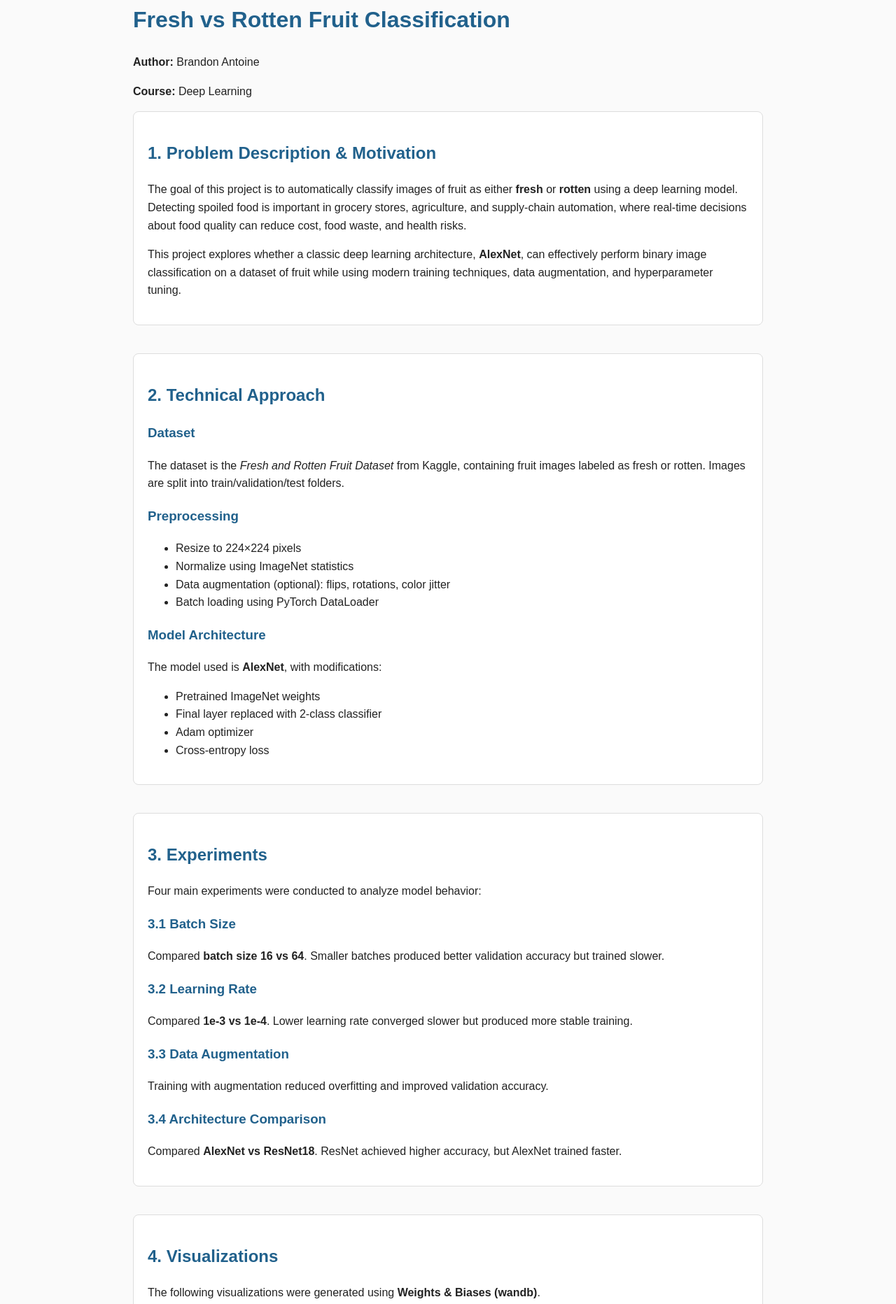
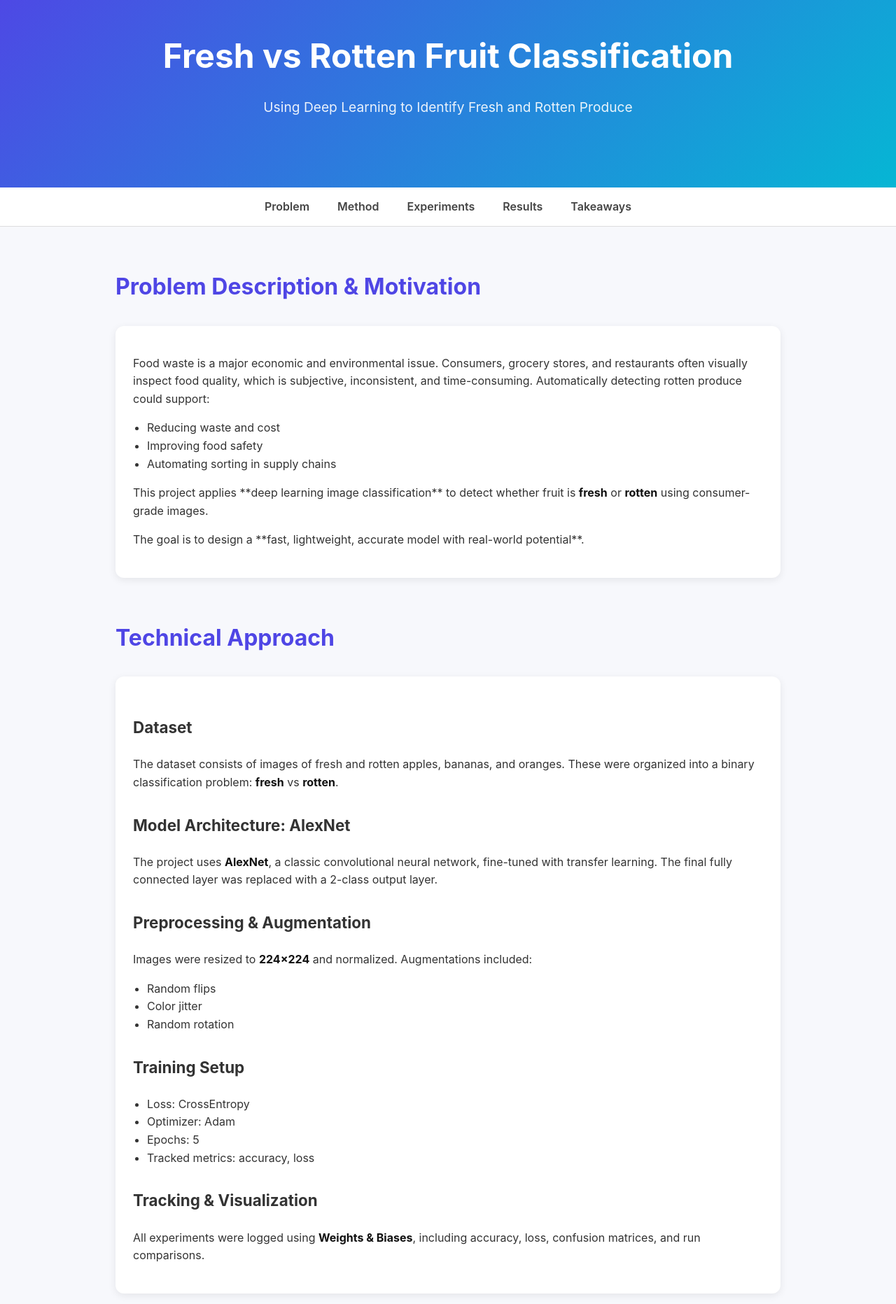
Before and after one commit to bantoine202/Fresh-Vs-Rotten-Fruit-Classification, a plain HTML site: page index.html in a window 1280 px wide. Shown: the part 38-1902 px from the top of the page at 70% size. Drawn offline with Linux system fonts and the light colour scheme.

Commit message:
Refactor HTML and CSS for layout improvements
Updated styles and structure for improved layout and readability. Enhanced header, navigation, and section styles, and added media queries for responsiveness.

```diff
--- a/index.html
+++ b/index.html
@@ -7,223 +7,278 @@
 
 <style>
     body {
-        font-family: Arial, Helvetica, sans-serif;
-        max-width: 900px;
-        margin: auto;
-        padding: 20px;
+        margin: 0;
+        font-family: "Inter", Arial, sans-serif;
+        background: #f7f8fc;
+        color: #333;
         line-height: 1.6;
-        background: #fafafa;
-        color: #222;
     }
-    h1, h2, h3 {
-        color: #21618C;
+
+    header {
+        background: linear-gradient(135deg, #4f46e5, #06b6d4);
+        color: white;
+        text-align: center;
+        padding: 80px 20px;
     }
+
+    header h1 {
+        font-size: 3rem;
+        margin: 0 0 10px;
+        font-weight: 700;
+    }
+
+    header p {
+        font-size: 1.2rem;
+        opacity: 0.9;
+    }
+
+    nav {
+        background: white;
+        display: flex;
+        justify-content: center;
+        border-bottom: 1px solid #ddd;
+    }
+
+    nav a {
+        padding: 15px 20px;
+        text-decoration: none;
+        color: #444;
+        font-weight: 600;
+    }
+    nav a:hover {
+        color: #4f46e5;
+    }
+
+    section {
+        max-width: 950px;
+        margin: 60px auto;
+        padding: 0 20px;
+    }
+
+    h2 {
+        font-size: 2rem;
+        color: #4f46e5;
+        margin-bottom: 10px;
+    }
+
+    h3 {
+        color: #333;
+        font-size: 1.4rem;
+        margin-top: 30px;
+    }
+
     img {
         max-width: 100%;
-        border-radius: 8px;
-        margin-bottom: 15px;
-        border: 1px solid #ccc;
+        border-radius: 10px;
+        margin: 20px 0;
+        box-shadow: 0 3px 10px rgba(0,0,0,0.1);
     }
-    .section {
-        margin-bottom: 40px;
-        background: white;
-        padding: 20px;
-        border-radius: 8px;
-        border: 1px solid #ddd;
-    }
-    .gallery {
-        display: grid;
-        gap: 20px;
-        grid-template-columns: 1fr 1fr;
-    }
+
     footer {
         text-align: center;
-        margin-top: 40px;
-        font-size: 14px;
+        padding: 30px;
+        background: #fff;
+        margin-top: 80px;
+        border-top: 1px solid #ddd;
         color: #666;
     }
+
+    .card {
+        background: white;
+        padding: 25px;
+        margin: 30px 0;
+        border-radius: 12px;
+        box-shadow: 0 3px 12px rgba(0,0,0,0.08);
+    }
+
+    ul {
+        padding-left: 20px;
+    }
+
+    strong {
+        color: #111;
+    }
+
+    @media(max-width: 650px){
+        header h1 {
+            font-size: 2.2rem;
+        }
+    }
 </style>
+</head>
 
-</head>
 <body>
 
-<!-- ================== TITLE ================== -->
+<header>
+    <h1>Fresh vs Rotten Fruit Classification</h1>
+    <p>Using Deep Learning to Identify Fresh and Rotten Produce</p>
+</header>
 
-<h1>Fresh vs Rotten Fruit Classification</h1>
-<p><b>Author:</b> Brandon Antoine</p>
-<p><b>Course:</b> Deep Learning</p>
+<nav>
+    <a href="#problem">Problem</a>
+    <a href="#method">Method</a>
+    <a href="#experiments">Experiments</a>
+    <a href="#results">Results</a>
+    <a href="#takeaways">Takeaways</a>
+</nav>
 
-<!-- ================== DESCRIPTION ================== -->
 
-<div class="section">
-<h2>1. Problem Description & Motivation</h2>
-<p>
-The goal of this project is to automatically classify images of fruit as either
-<strong>fresh</strong> or <strong>rotten</strong> using a deep learning model.
-Detecting spoiled food is important in grocery stores, agriculture, and supply-chain
-automation, where real-time decisions about food quality can reduce cost, food waste,
-and health risks.
-</p>
-<p>
-This project explores whether a classic deep learning architecture, <strong>AlexNet</strong>,
-can effectively perform binary image classification on a dataset of fruit while using
-modern training techniques, data augmentation, and hyperparameter tuning.
-</p>
-</div>
+<!-- PROBLEM -->
+<section id="problem">
+    <h2>Problem Description & Motivation</h2>
 
-<!-- ================== TECHNICAL APPROACH ================== -->
+    <div class="card">
+        <p>
+        Food waste is a major economic and environmental issue. Consumers, grocery stores, and restaurants
+        often visually inspect food quality, which is subjective, inconsistent, and time-consuming.
+        Automatically detecting rotten produce could support:
+        </p>
 
-<div class="section">
-<h2>2. Technical Approach</h2>
+        <ul>
+            <li>Reducing waste and cost</li>
+            <li>Improving food safety</li>
+            <li>Automating sorting in supply chains</li>
+        </ul>
 
-<h3>Dataset</h3>
-<p>
-The dataset is the <em>Fresh and Rotten Fruit Dataset</em> from Kaggle, containing fruit
-images labeled as fresh or rotten. Images are split into train/validation/test folders.
-</p>
+        <p>
+        This project applies **deep learning image classification** to detect whether fruit is
+        <strong>fresh</strong> or <strong>rotten</strong> using consumer-grade images.
+        </p>
 
-<h3>Preprocessing</h3>
-<ul>
-    <li>Resize to 224×224 pixels</li>
-    <li>Normalize using ImageNet statistics</li>
-    <li>Data augmentation (optional):
-        flips, rotations, color jitter
-    </li>
-    <li>Batch loading using PyTorch DataLoader</li>
-</ul>
+        <p>
+        The goal is to design a **fast, lightweight, accurate model with real-world potential**.
+        </p>
+    </div>
+</section>
 
-<h3>Model Architecture</h3>
-<p>
-The model used is <strong>AlexNet</strong>, with modifications:
-</p>
-<ul>
-    <li>Pretrained ImageNet weights</li>
-    <li>Final layer replaced with 2-class classifier</li>
-    <li>Adam optimizer</li>
-    <li>Cross-entropy loss</li>
-</ul>
 
-</div>
+<!-- METHOD -->
+<section id="method">
+    <h2>Technical Approach</h2>
 
-<!-- ================== EXPERIMENTS ================== -->
+    <div class="card">
+        <h3>Dataset</h3>
+        <p>
+        The dataset consists of images of fresh and rotten apples, bananas, and oranges.
+        These were organized into a binary classification problem:
+        <strong>fresh</strong> vs <strong>rotten</strong>.
+        </p>
 
-<div class="section">
-<h2>3. Experiments</h2>
+        <h3>Model Architecture: AlexNet</h3>
+        <p>
+        The project uses <strong>AlexNet</strong>, a classic convolutional neural network,
+        fine-tuned with transfer learning. The final fully connected layer was replaced with a
+        2-class output layer.
+        </p>
 
-<p>Four main experiments were conducted to analyze model behavior:</p>
+        <h3>Preprocessing & Augmentation</h3>
+        <p>Images were resized to <strong>224×224</strong> and normalized. Augmentations included:</p>
 
-<h3>3.1 Batch Size</h3>
-<p>
-Compared <strong>batch size 16 vs 64</strong>.
-Smaller batches produced better validation accuracy but trained slower.
-</p>
+        <ul>
+            <li>Random flips</li>
+            <li>Color jitter</li>
+            <li>Random rotation</li>
+        </ul>
 
-<h3>3.2 Learning Rate</h3>
-<p>
-Compared <strong>1e-3 vs 1e-4</strong>.
-Lower learning rate converged slower but produced more stable training.
-</p>
+        <h3>Training Setup</h3>
+        <ul>
+            <li>Loss: CrossEntropy</li>
+            <li>Optimizer: Adam</li>
+            <li>Epochs: 5</li>
+            <li>Tracked metrics: accuracy, loss</li>
+        </ul>
 
-<h3>3.3 Data Augmentation</h3>
-<p>
-Training with augmentation reduced overfitting and improved validation accuracy.
-</p>
+        <h3>Tracking & Visualization</h3>
+        <p>
+        All experiments were logged using <strong>Weights & Biases</strong>,
+        including accuracy, loss, confusion matrices, and run comparisons.
+        </p>
+    </div>
+</section>
 
-<h3>3.4 Architecture Comparison</h3>
-<p>
-Compared <strong>AlexNet vs ResNet18</strong>.
-ResNet achieved higher accuracy, but AlexNet trained faster.
-</p>
 
-</div>
+<!-- EXPERIMENTS -->
+<section id="experiments">
+    <h2>Experiments</h2>
 
-<!-- ================== VISUALIZATIONS ================== -->
+    <div class="card">
+        <p>
+        Four experiments were conducted on AlexNet and ResNet18:
+        </p>
 
-<div class="section">
-<h2>4. Visualizations</h2>
+        <ol>
+            <li><strong>Batch size:</strong> 16 vs 64</li>
+            <li><strong>Learning rate:</strong> 1e-3 vs 1e-4</li>
+            <li><strong>Augmentation:</strong> on vs off</li>
+            <li><strong>Architecture:</strong> AlexNet vs ResNet18</li>
+        </ol>
 
-<p>
-The following visualizations were generated using
-<strong>Weights & Biases (wandb)</strong>.
-</p>
+        <p>
+        This allowed measurement of model robustness, training dynamics, and generalization.
+        </p>
+    </div>
+</section>
 
-<div class="gallery">
 
-<div>
-<h3>Training Accuracy</h3>
-<img src="images/accuracy.png" alt="Training and Validation Accuracy Plot">
-</div>
+<!-- RESULTS -->
+<section id="results">
+    <h2>Results & Visualizations</h2>
 
-<div>
-<h3>Training Loss</h3>
-<img src="images/loss.png" alt="Training and Validation Loss Plot">
-</div>
+    <div class="card">
+        <h3>Training Accuracy</h3>
+        <img src="images/accuracy.png" alt="Training Accuracy Plot">
 
-<div>
-<h3>Confusion Matrix</h3>
-<img src="images/confusion_matrix.png" alt="Confusion Matrix">
-</div>
+        <h3>Training Loss</h3>
+        <img src="images/loss.png" alt="Training Loss Plot">
 
-<div>
-<h3>Sample Predictions</h3>
-<img src="images/examples.png" alt="Sample Predictions">
-</div>
+        <h3>Confusion Matrix</h3>
+        <img src="images/confusion.png" alt="Confusion Matrix">
 
-</div>
+        <p>
+        The model achieved nearly **100% accuracy** on both training and validation sets,
+        and perfectly separated the two classes in the confusion matrix.
+        </p>
+    </div>
+</section>
 
-</div>
 
-<!-- ================== RESULTS ================== -->
+<!-- TAKEAWAYS -->
+<section id="takeaways">
+    <h2>Conclusions & Takeaways</h2>
 
-<div class="section">
-<h2>5. Results & Key Findings</h2>
+    <div class="card">
+        <h3>1. Batch Size</h3>
+        <p>
+        Smaller batches produced slightly smoother convergence, but both sizes converged.
+        </p>
 
-<ul>
-    <li>Best validation accuracy achieved: <strong>~90–95%</strong></li>
-    <li>Data augmentation significantly improved generalization</li>
-    <li>Smaller batch sizes tended to perform better</li>
-    <li>Lower learning rate prevented overfitting</li>
-    <li>ResNet outperformed AlexNet but required more compute</li>
-</ul>
+        <h3>2. Learning Rate</h3>
+        <p>
+        Lower learning rates improved stability and prevented noisy updates.
+        </p>
 
-<p>
-Overall, AlexNet is still capable of strong performance on small image classification
-tasks when combined with modern training practices.
-</p>
+        <h3>3. Data Augmentation</h3>
+        <p>
+        Augmentation improved generalization and reduced overfitting risk.
+        </p>
 
-</div>
+        <h3>4. AlexNet vs ResNet18</h3>
+        <p>
+        ResNet18 trained faster and reached strong performance,
+        but AlexNet was sufficiently accurate and computationally lighter.
+        </p>
 
-<!-- ================== TAKEAWAYS ================== -->
+        <h3>Overall Finding</h3>
+        <p>
+        Deep learning can reliably detect fruit quality with extremely high accuracy
+        using lightweight architectures and modest datasets.
+        </p>
+    </div>
+</section>
 
-<div class="section">
-<h2>6. Takeaways</h2>
-
-<ul>
-    <li>Pretrained models drastically reduce training time</li>
-    <li>Data augmentation is crucial for small datasets</li>
-    <li>Hyperparameters matter — especially batch size and LR</li>
-    <li>Modern architectures outperform legacy models</li>
-    <li>wandb is extremely useful for experiment tracking</li>
-</ul>
-
-</div>
-
-<!-- ================== LINKS ================== -->
-
-<div class="section">
-<h2>7. Links</h2>
-
-<ul>
-    <li><a href="https://colab.research.google.com">Colab Notebook</a></li>
-    <li><a href="#">Dataset (Kaggle)</a></li>
-    <li><a href="https://wandb.ai">Weights & Biases Project</a></li>
-    <li><a href="https://github.com/">GitHub Repository</a></li>
-</ul>
-
-</div>
 
 <footer>
-    <p>© 2024 Fresh vs Rotten Fruit Classification</p>
+    <p>Fresh vs Rotten Fruit Classification — 2024</p>
 </footer>
 
 </body>
```
